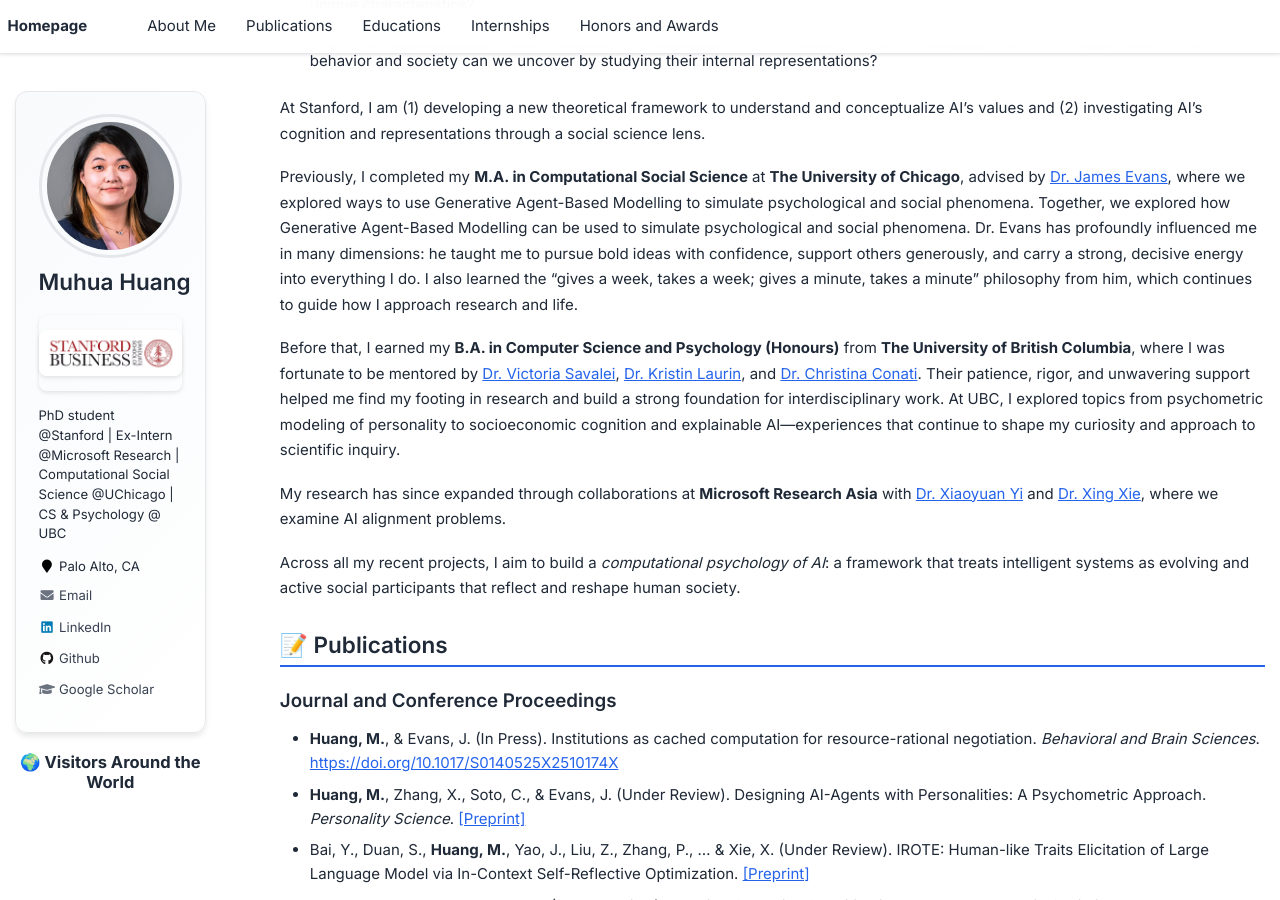
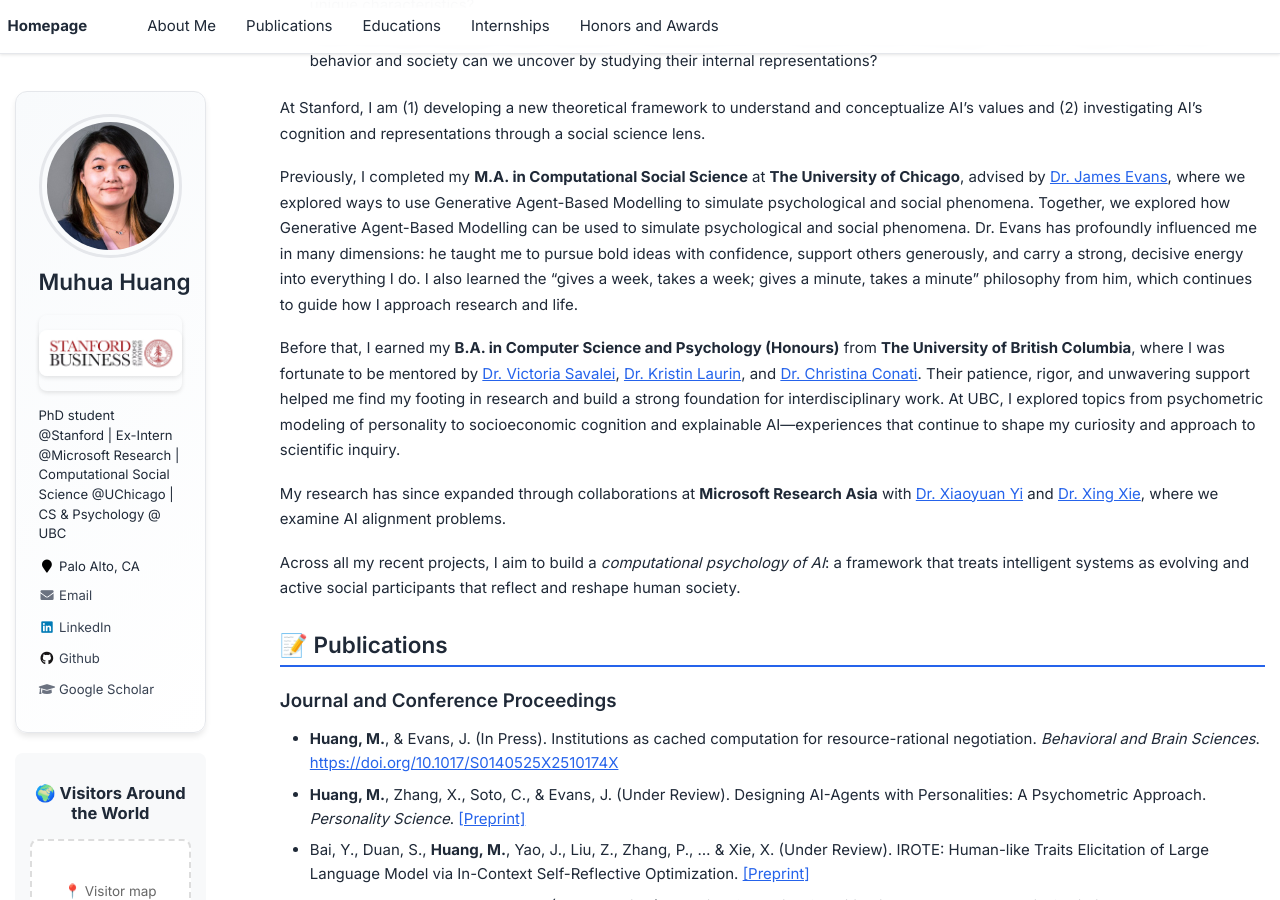
Before and after one commit to muhua-h/muhua-h.github.io, a Jekyll site: the page built from _pages/about.md, in a window 1280 px wide and 900 px high, scrolled down 493 px. Built offline with Jekyll 4.4.1, drawn with Linux system fonts in a browser that asks for light colours; a script that is not in the unit is left out; some of the changed text lies outside the part shown.

Commit message:
Add visitor map widget placeholder to sidebar

```diff
--- a/_includes/sidebar.html
+++ b/_includes/sidebar.html
@@ -3,9 +3,30 @@
   {% if page.author_profile or layout.author_profile %}{% include author-profile.html %}{% endif %}
 
   <!-- Visitor Map Widget -->
-  <div class="visitor-map" style="margin-top: 20px; text-align: center;">
-    <h3 style="font-size: 1.1em; margin-bottom: 10px;">🌍 Visitors Around the World</h3>
-    <script type="text/javascript" src="//rf.revolvermaps.com/0/0/8.js?i=5xywqd7o4zg&amp;m=0&amp;c=ff0000&amp;cr1=ffffff&amp;f=arial&amp;l=33" async="async"></script>
+  <div class="visitor-map" style="margin-top: 20px; padding: 15px; background: #f8f9fa; border-radius: 8px;">
+    <h3 style="font-size: 1.1em; margin-bottom: 15px; text-align: center;">🌍 Visitors Around the World</h3>
+
+    <div style="text-align: center;">
+      <!--
+        IMPORTANT: To activate the visitor map:
+        1. Go to https://clustrmaps.com
+        2. Enter your site: muhua-h.github.io
+        3. Click "Get Map Widget" (free)
+        4. Choose your preferred map style
+        5. Replace this comment with the code they provide
+
+        The code will look something like:
+        <script type='text/javascript' id='clustrmaps' src='//cdn.clustrmaps.com/map_v2.js?...'></script>
+      -->
+
+      <!-- Temporary placeholder - Replace with actual widget code -->
+      <div style="padding: 40px 20px; background: #fff; border: 2px dashed #ddd; border-radius: 8px;">
+        <p style="color: #666; font-size: 0.9em; margin: 0;">
+          📍 Visitor map will appear here<br>
+          <small>Get your free widget at clustrmaps.com</small>
+        </p>
+      </div>
+    </div>
   </div>
 
   {% if page.sidebar %}
```
